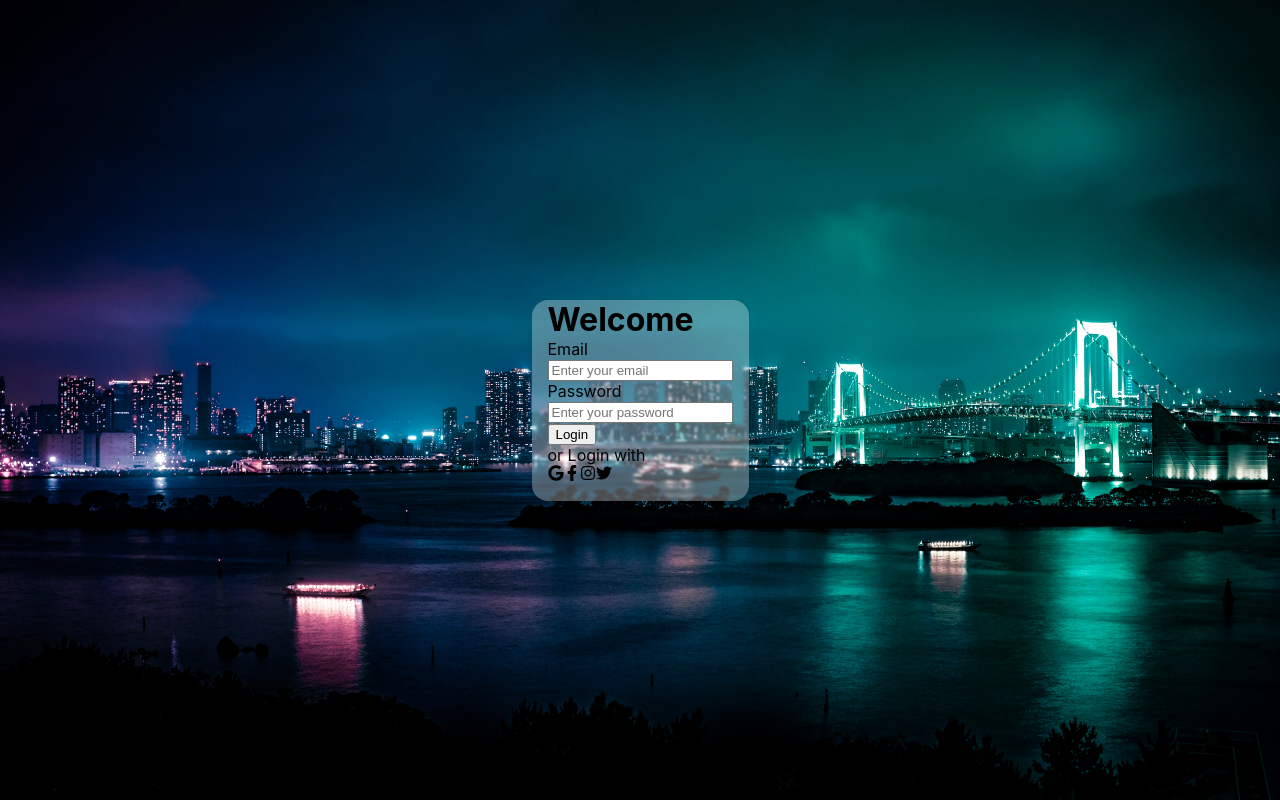
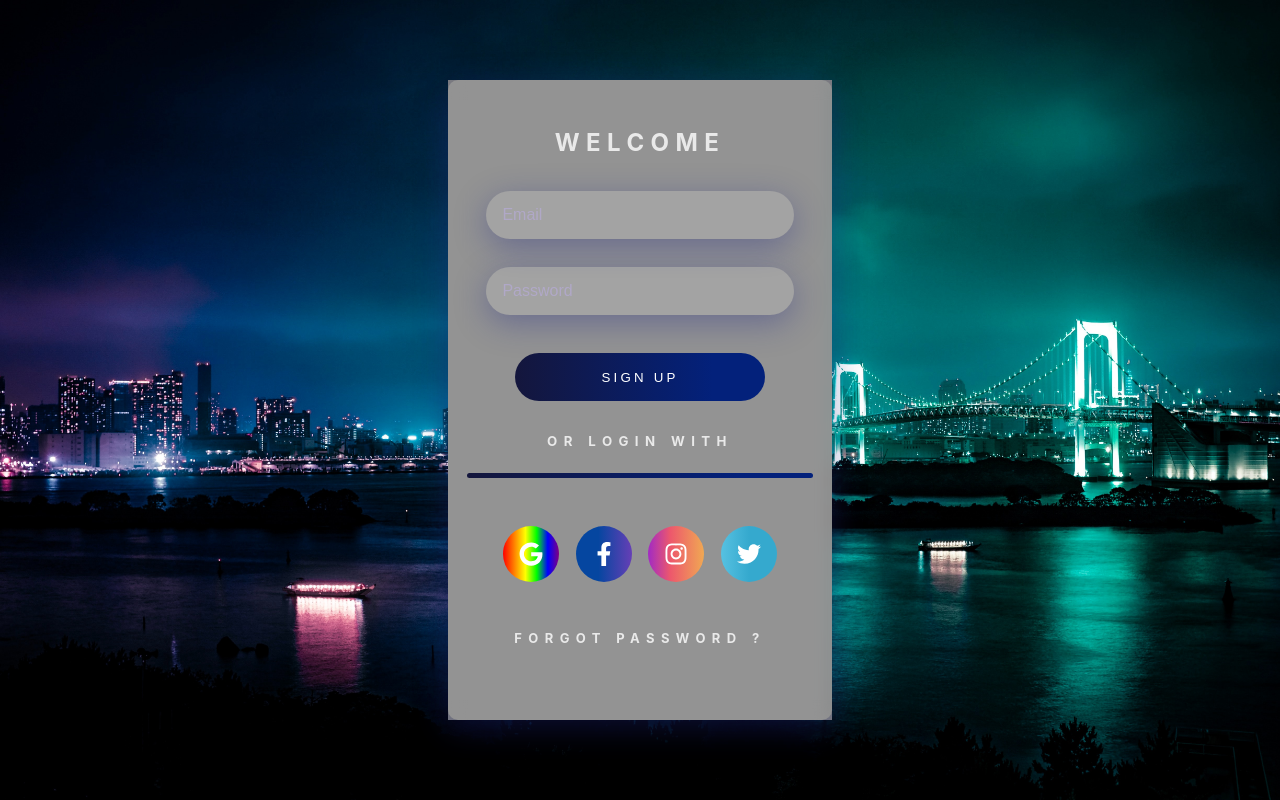
Before and after one commit to katleschris/KATLES024_FTC2301_Naeem_C_KatlegoChristabelLeshiba_DWA18_podcastApp, a React (Create React App) app in the folder watch-stream/: page / in a window 1280 px wide. Built offline with nearby package versions, Linux system fonts and the light colour scheme.

Commit message:
Styled Login screen

```diff
--- a/watch-stream/src/App.js
+++ b/watch-stream/src/App.js
@@ -5,7 +5,7 @@ import { BrowserRouter as Router, Routes, Route } from 'react-router-dom';
 import LoginScreen from './screens/LoginScreen';
 
 function App() {
-  const user = null;
+  const user = null
 
   return (
     <div className="app">
--- /dev/null
+++ b/watch-stream/src/components/Login/Button.js
@@ -0,0 +1,17 @@
+import styled from "styled-components";
+
+export default function Button({ content }) {
+  return <StyledButton>{content}</StyledButton>;
+}
+
+const StyledButton = styled.button`
+  background: linear-gradient(to right, #14163c 0%, #03217b 79%);
+  text-transform: uppercase;
+  letter-spacing: 0.2rem;
+  width: 65%;
+  height: 3rem;
+  border: none;
+  color: white;
+  border-radius: 2rem;
+  cursor: pointer;
+`;
--- /dev/null
+++ b/watch-stream/src/components/Login/Icon.js
@@ -0,0 +1,21 @@
+import styled from "styled-components";
+
+export default function Icon({ color, children }) {
+  return <StyledIcon background={color}>{children}</StyledIcon>;
+}
+
+const StyledIcon = styled.div`
+  height: 3.5rem;
+  width: 3.5rem;
+  background: ${(props) => props.background};
+  display: flex;
+  justify-content: center;
+  align-items: center;
+  border-radius: 4rem;
+  color: white;
+  cursor: pointer;
+  svg {
+    width: 1.5rem;
+    height: 1.5rem;
+  }
+`;
--- /dev/null
+++ b/watch-stream/src/components/Login/Input.js
@@ -0,0 +1,29 @@
+import styled from "styled-components";
+export default function Input({ type, placeholder }) {
+  return <StyledInput type={type} placeholder={placeholder} />;
+}
+
+const StyledInput = styled.input`
+  background: rgba(255, 255, 255, 0.15);
+  box-shadow: 0 8px 32px 0 rgba(31, 38, 135, 0.37);
+  border-radius: 2rem;
+  width: 80%;
+  height: 3rem;
+  padding: 1rem;
+  border: none;
+  outline: none;
+  color: #3c354e;
+  font-size: 1rem;
+  font-weight: bold;
+  &:focus {
+    display: inline-block;
+    box-shadow: 0 0 0 0.2rem #b9abe0;
+    backdrop-filter: blur(12rem);
+    border-radius: 2rem;
+  }
+  &::placeholder {
+    color: #b9abe099;
+    font-weight: 100;
+    font-size: 1rem;
+  }
+`;
--- a/watch-stream/src/screens/LoginScreen.css
+++ b/watch-stream/src/screens/LoginScreen.css
@@ -1,31 +1,18 @@
 @import url("https://fonts.googleapis.com/css2?family=Raleway:wght@100;200;300;400;500;600;700;800;900&display=swap");
 
-.welcome{
-    display: flex;
-    justify-content: center;
-    align-items: center;
-    width: 100vw;
-    height: 100vh;
-    background: url('../background.jpg');
-    background-size: cover;
+* {
+  margin: 0;
+  padding: 0;
+  box-sizing: border-box;
 }
 
-.login{
-    background-color: rgba(255, 255, 255, 0.3);
-    backdrop-filter: blur(1px);
-    padding: 0 16px 16px 16px;
-    border-radius: 16px;
-}
-
-.icon{
-  height: 3.5rem;
-  width: 3.5rem;
+body {
+  background-image: url("./background.jpg");
+  background-size: cover;
   display: flex;
   justify-content: center;
   align-items: center;
-  border-radius: 4rem;
-  color: white;
-  cursor: pointer;
-  width: 1.5rem;
-height: 1.5rem;
-  }
+  height: 100vh;
+  width: 100vw;
+  font-family: "Raleway", sans-serif;
+}
--- a/watch-stream/src/screens/LoginScreen.js
+++ b/watch-stream/src/screens/LoginScreen.js
@@ -1,30 +1,153 @@
 import React from 'react'
-import {Button, Divider, Form, Input, Typography} from 'antd'
-import { FaFacebookF, FaGoogle, FaInstagram, FaTwitter } from "react-icons/fa";
+// import {Button, Divider, Form, Input, Typography} from 'antd'
+import {FaFacebookF, FaGoogle, FaInstagram, FaTwitter } from "react-icons/fa";
+import styled from "styled-components";
+import Button from '../components/Login/Button';
+import Input from '../components/Login/Input';
+import Icon from '../components/Login/Icon';
 import './LoginScreen.css'
 
 function LoginScreen() {
+
+  const GoogleBackground = "linear-gradient(to right, #FF0000 0%, #FF8000 20%, #FFFF00 40%, #00FF00 60%, #0000FF 80%, #800080 100%)";
+  const FacebookBackground =
+    "linear-gradient(to right, #0546A0 0%, #0546A0 40%, #663FB6 100%)";
+  const InstagramBackground =
+    "linear-gradient(to right, #A12AC4 0%, #ED586C 40%, #F0A853 100%)";
+  const TwitterBackground =
+    "linear-gradient(to right, #56C1E1 0%, #35A9CE 50%)";
   return (
-    <div className='welcome'>
-        <Form className='login'>
-            <Typography.Title>Welcome</Typography.Title>
-            <Form.Item label = 'Email' name = {'myEmail'}>
-                <Input placeholder = 'Enter your email'/>
-            </Form.Item>
-            <Form.Item label = 'Password' name = {'myPassword'}>
-                <Input placeholder = 'Enter your password'/>
-            </Form.Item>
-            <Button type='primary' htmlType='submit' block>Login</Button>
-            <Divider style={{borderColor: 'black'}}>or Login with</Divider>
-            <div>
-              <FaGoogle />
-              <FaFacebookF />
-              <FaInstagram />
-              <FaTwitter />
-              </div>
-        </Form>
-    </div>
-  )
+    <MainContainer>
+      <WelcomeText>Welcome</WelcomeText>
+      <InputContainer>
+        <Input type="text" placeholder="Email" />
+        <br />
+        <Input type="password" placeholder="Password" />
+      </InputContainer>
+      <br/>
+      <ButtonContainer>
+        <Button content="Sign Up" />
+      </ButtonContainer>
+      <LoginWith>OR LOGIN WITH</LoginWith>
+      <HorizontalRule />
+      <IconsContainer>
+      <Icon color={GoogleBackground}>
+          <FaGoogle />
+        </Icon>
+        <Icon color={FacebookBackground}>
+          <FaFacebookF />
+        </Icon>
+        <Icon color={InstagramBackground}>
+          <FaInstagram />
+        </Icon>
+        <Icon color={TwitterBackground}>
+          <FaTwitter />
+        </Icon>
+      </IconsContainer>
+      <ForgotPassword>Forgot Password ?</ForgotPassword>
+    </MainContainer>
+  );
 }
 
+const MainContainer = styled.div`
+  display: flex;
+  align-items: center;
+  flex-direction: column;
+  height: 80vh;
+  width: 30vw;
+  background: rgba(255, 255, 255, 0.15);
+  backdrop-filter: blur(10px); /* Adjust blur strength as needed */
+  border-radius: 10px;
+  color: rgba(255, 255, 255, 0.8); /* Reduce text opacity for a glassy effect */
+  text-transform: uppercase;
+  letter-spacing: 0.4rem;
+  backdrop-filter: blur(8.5px);
+  -webkit-backdrop-filter: blur(8.5px);
+  box-shadow: 0 8px 32px 0 rgba(31, 38, 135, 0.37);
+  transition: background-color 0.3s ease-in-out; /* Add a smooth transition on hover */
+  cursor: pointer;
+  @media only screen and (max-width: 320px) {
+    width: 80vw;
+    height: 90vh;
+    hr {
+      margin-bottom: 0.3rem;
+    }
+    h4 {
+      font-size: small;
+    }
+  }
+  @media only screen and (min-width: 360px) {
+    width: 80vw;
+    height: 90vh;
+    h4 {
+      font-size: small;
+    }
+  }
+  @media only screen and (min-width: 411px) {
+    width: 80vw;
+    height: 90vh;
+  }
+
+  @media only screen and (min-width: 768px) {
+    width: 80vw;
+    height: 80vh;
+  }
+  @media only screen and (min-width: 1024px) {
+    width: 70vw;
+    height: 50vh;
+  }
+  @media only screen and (min-width: 1280px) {
+    width: 30vw;
+    height: 80vh;
+  }
+`;
+
+const WelcomeText = styled.h2`
+  margin: 3rem 0 2rem 0;
+`;
+
+const InputContainer = styled.div`
+  display: flex;
+  flex-direction: column;
+  justify-content: space-around;
+  align-items: center;
+  height: 20%;
+  width: 100%;
+`;
+
+const ButtonContainer = styled.div`
+  margin: 1rem 0 2rem 0;
+  width: 100%;
+  display: flex;
+  align-items: center;
+  justify-content: center;
+`;
+
+const LoginWith = styled.h5`
+  cursor: pointer;
+`;
+
+const HorizontalRule = styled.hr`
+  width: 90%;
+  height: 0.3rem;
+  border-radius: 0.8rem;
+  border: none;
+  background: linear-gradient(to right, #14163c 0%, #03217b 79%);
+  background-color: #ebd0d0;
+  margin: 1.5rem 0 1rem 0;
+  backdrop-filter: blur(25px);
+`;
+
+const IconsContainer = styled.div`
+  display: flex;
+  justify-content: space-evenly;
+  margin: 2rem 0 3rem 0;
+  width: 80%;
+`;
+
+const ForgotPassword = styled.h4`
+  cursor: pointer;
+`;
+
+
 export default LoginScreen
```
Also changed, not shown: watch-stream/src/components/Login/NavBar.js (added), watch-stream/src/screens/background.jpg (renamed from watch-stream/src/background.jpg).
